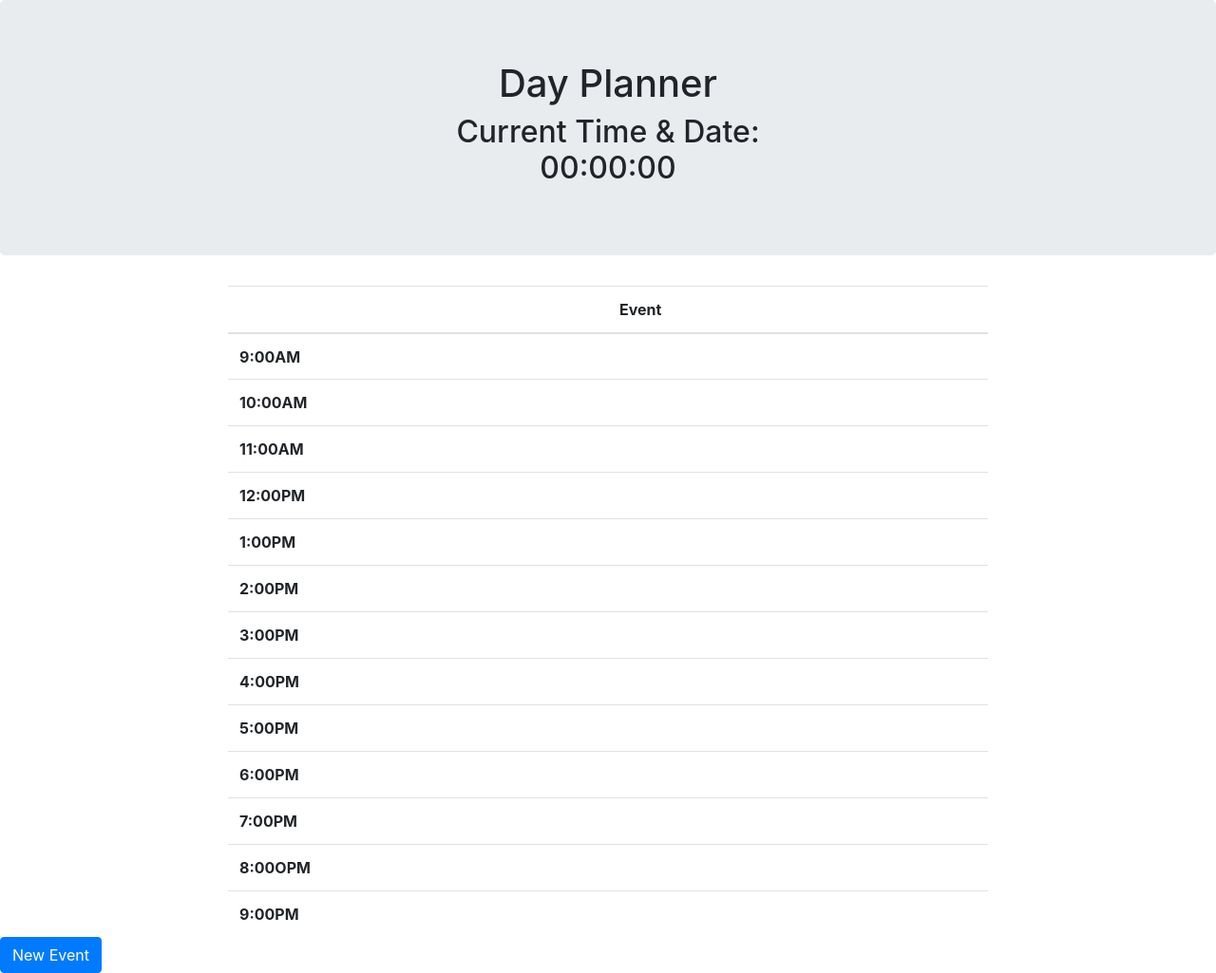
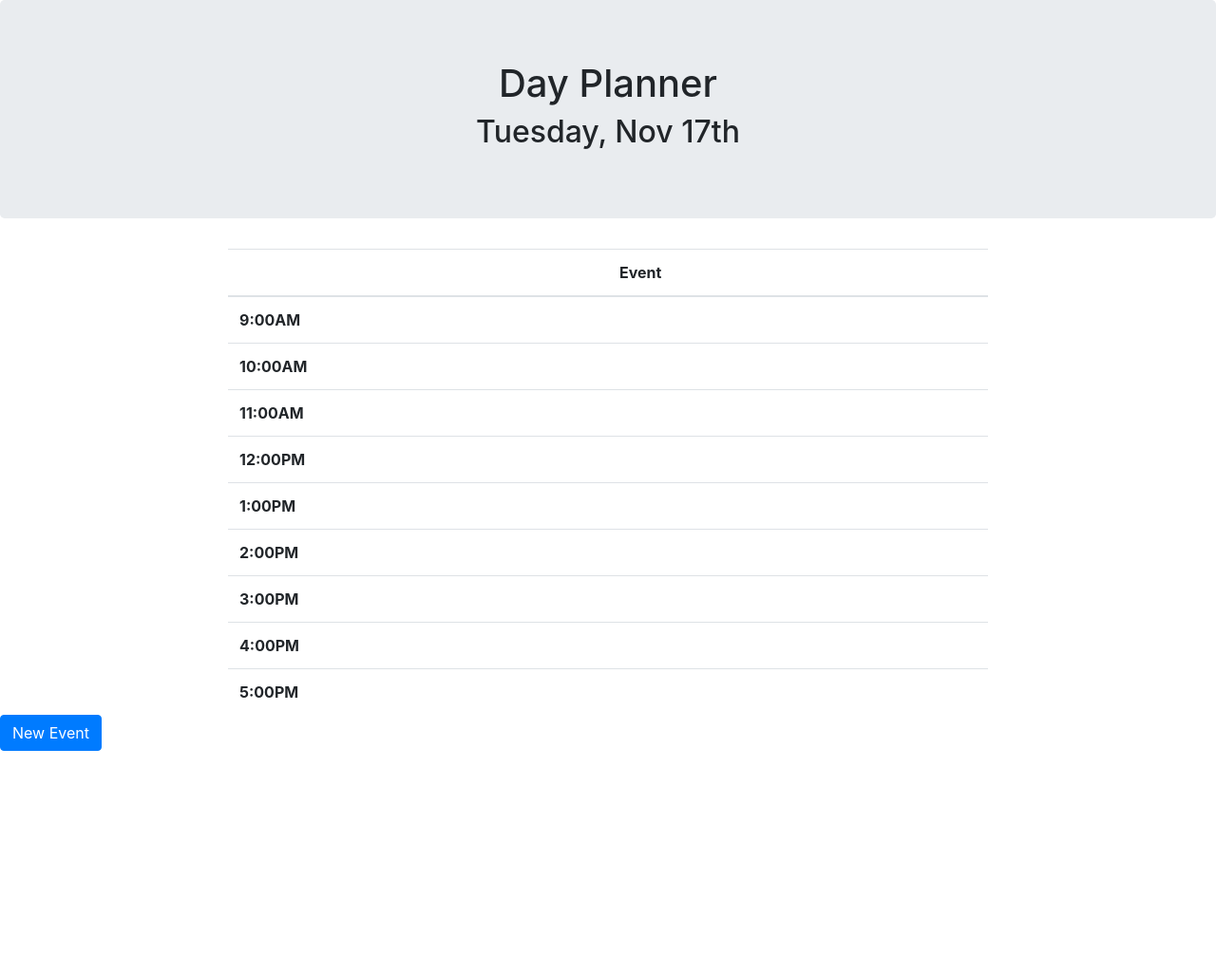
Before and after one commit to Devante05/dayPlanner, a plain HTML site: page index.html in a window 1280 px wide. Shown: the whole page at 95% size. After the commit the page ends 800 px from the top, so only its background shows below. Drawn offline with nearby package versions, Linux system fonts and the light colour scheme.

Commit message:
added js for the calender

```diff
--- a/index.html
+++ b/index.html
@@ -30,7 +30,7 @@
     <header class="jumbotron">
       <div class="container text-center">
         <h1>Day Planner</h1>
-        <h2>Current Time &amp; Date: <br /> <span id="time-display">00:00:00</span></h2>
+        <h2 id = "currentDay"></h2>
       </div>
     </header>
           <!-- Timeblocks go here -->
@@ -106,34 +106,7 @@
 
 
                 </tr>
-                <tr>
-                  <th scope="row">6:00PM</th>
-                  <td id="six-Pm">  </td>
-                  <div id= "6"></div>
 
-
-                </tr>
-                <tr>
-                  <th scope="row">7:00PM</th>
-                  <td id="seven-Pm">  </td>
-                  <div id= "7"></div>
-
-
-                </tr>
-                <tr>
-                  <th scope="row">8:00OPM</th>
-                  <td id="eight-Pm"> </td>
-                  <div id= "8"></div>
-
-
-                </tr>
-                <tr>
-                  <th scope="row">9:00PM</th>
-                  <td id="nine-Pm">  </td>
-                  <div id= "9pm"></div>
-
-
-                </tr>
             </tbody>
           </table>
 
--- a/script.js
+++ b/script.js
@@ -1,3 +1,7 @@
+
+    $("#currentDay").append(moment().format('dddd, MMM Do'));
+
+
 var subtaskArr = []
 
 var nineAmDivEl = $("#9");
@@ -9,10 +13,6 @@ var twoAPmDivEl = $("#2");
 var threePmDivEl = $("#3");
 var fourPmDivEl = $("#4");
 var fivePmDivEl = $("#5");
-var sixPmDivEl = $("#6");
-var sevenPmDivEl = $("#7");
-var eightPmDivEl = $("#8");
-var ninePmDivEl = $("#9pm");
 
 //some function that will check local storage for subtask array if so grab it
 function getSubtask (){
```
Also changed, not shown: 1 other file.
